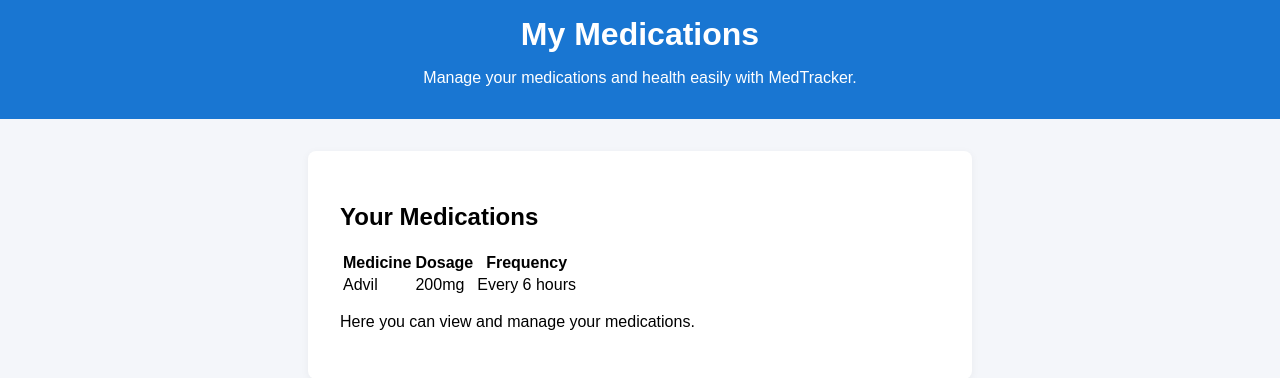
After one commit to ItsElyas/MedHelper, a Flask app: page /medicine in a window 1280 px wide. The commit adds this page. Shown: the top 378 px of the page. Run offline with Flask 3, Linux system fonts and the light colour scheme.

Commit message:
just a minor update to the app.py and styles.css files, and added a new template for medicine details.

```diff
--- a/app.py
+++ b/app.py
@@ -10,7 +10,7 @@ db = SQLAlchemy(app)  # initializes the database
 class Medicine(db.Model):
      id = db.Column(db.Integer, primary_key=True)
      name = db.Column(db.String(150), nullable=False)
-     date_created = db.Column(db.DateTime, default=datetime.utcnow)
+     date_created = db.Column(db.DateTime, default = datetime.utcnow)
 
 def __repr__(self):
     return f'<Medicine {self.name}>'
@@ -22,6 +22,10 @@ def home():             # when someone visits "/", run this
 @app.route("/homepage")
 def homepage():
     return render_template("home.html")
+
+@app.route("/medicine")
+def medicine():
+    return render_template("medicine.html")
 
 @app.route("/index")
 def index():
--- /dev/null
+++ b/templates/medicine.html
@@ -0,0 +1,24 @@
+{% extends 'base.html' %}
+
+{% block body %}
+    <header>
+        <h1>My Medications</h1>
+        <p>Manage your medications and health easily with MedTracker.</p>
+    </header>
+    <main>
+        <h2 id = "yourMedicine">Your Medications</h2>
+        <table>
+            <tr>
+                <th>Medicine</th>
+                <th>Dosage</th>
+                <th>Frequency</th>
+            </tr>
+            <tr>
+                <td>Advil</td>
+                <td>200mg</td>
+                <td>Every 6 hours</td>
+            </tr>
+        </table>
+        <p>Here you can view and manage your medications.</p>
+    </main>
+{% endblock body %}
```
Also changed, not shown: static/css/styles.css (line endings or trailing spaces).
